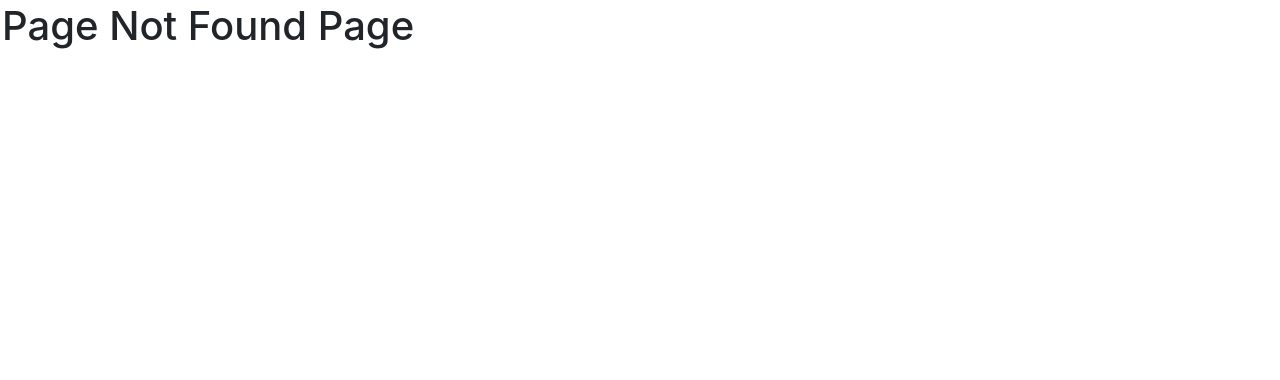
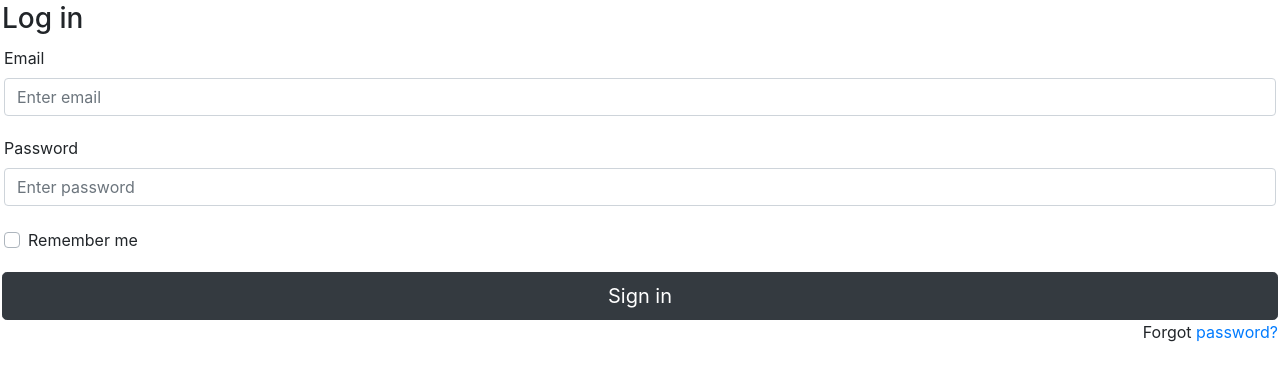
Before and after one commit to lekekbot/Software-Engineering-Practices, a React (Create React App) app in the folder frontend/: page /login2 in a window 1280 px wide. Before the commit this address had no page. Shown: the top 380 px of the page. Built offline with nearby package versions, Linux system fonts and the light colour scheme.

Commit message:
Login Screen Experimentation

```diff
--- /dev/null
+++ b/frontend/src/Pages/TestingPZ/login2.js
@@ -0,0 +1,34 @@
+import React, { Component } from "react";
+
+export default class Login extends Component {
+    render() {
+        return (
+            <form>
+
+                <h3>Log in</h3>
+
+                <div className="form-group">
+                    <label>Email</label>
+                    <input type="email" className="form-control" placeholder="Enter email" />
+                </div>
+
+                <div className="form-group">
+                    <label>Password</label>
+                    <input type="password" className="form-control" placeholder="Enter password" />
+                </div>
+
+                <div className="form-group">
+                    <div className="custom-control custom-checkbox">
+                        <input type="checkbox" className="custom-control-input" id="customCheck1" />
+                        <label className="custom-control-label" htmlFor="customCheck1">Remember me</label>
+                    </div>
+                </div>
+
+                <button type="submit" className="btn btn-dark btn-lg btn-block">Sign in</button>
+                <p className="forgot-password text-right">
+                    Forgot <a href="#">password?</a>
+                </p>
+            </form>
+        );
+    }
+}
--- a/frontend/src/Routes.js
+++ b/frontend/src/Routes.js
@@ -21,6 +21,9 @@ import ManageTeam from './Pages/ManageTeam/ManageTeam';
 import ManageTeamMembers from './Pages/ManageTeamMembers/ManageTeamMembers';
 import UploadFile from './Pages/UploadFile/UploadFile';
 
+// FOR TESTING AND EXPERIMENTATION
+import Login2 from './Pages/TestingPZ/login2';
+
 const authGuard = (Component) => (props) => {
   console.log(props);
   return localStorage.getItem('token') ? (
@@ -37,6 +40,13 @@ const Routes = (props) => (
       <Route path="/login">
         <Login />
       </Route>
+
+      {/**TO BE DELETED UPON SUCCESSFUL TESTING */}
+      <Route path="/login2">
+        <Login2 />
+      </Route>
+      {/**TO BE DELETED UPON SUCCESSFUL TESTING */}
+
       <Route path="/register">
         <Register />
       </Route>
```
Also changed, not shown: frontend/src/Pages/Login/Login.js (+3 -5 lines), frontend/src/Pages/Login/Login.module.css (line endings or trailing spaces), 1 other file (tests, documents, lock files or other folders).
